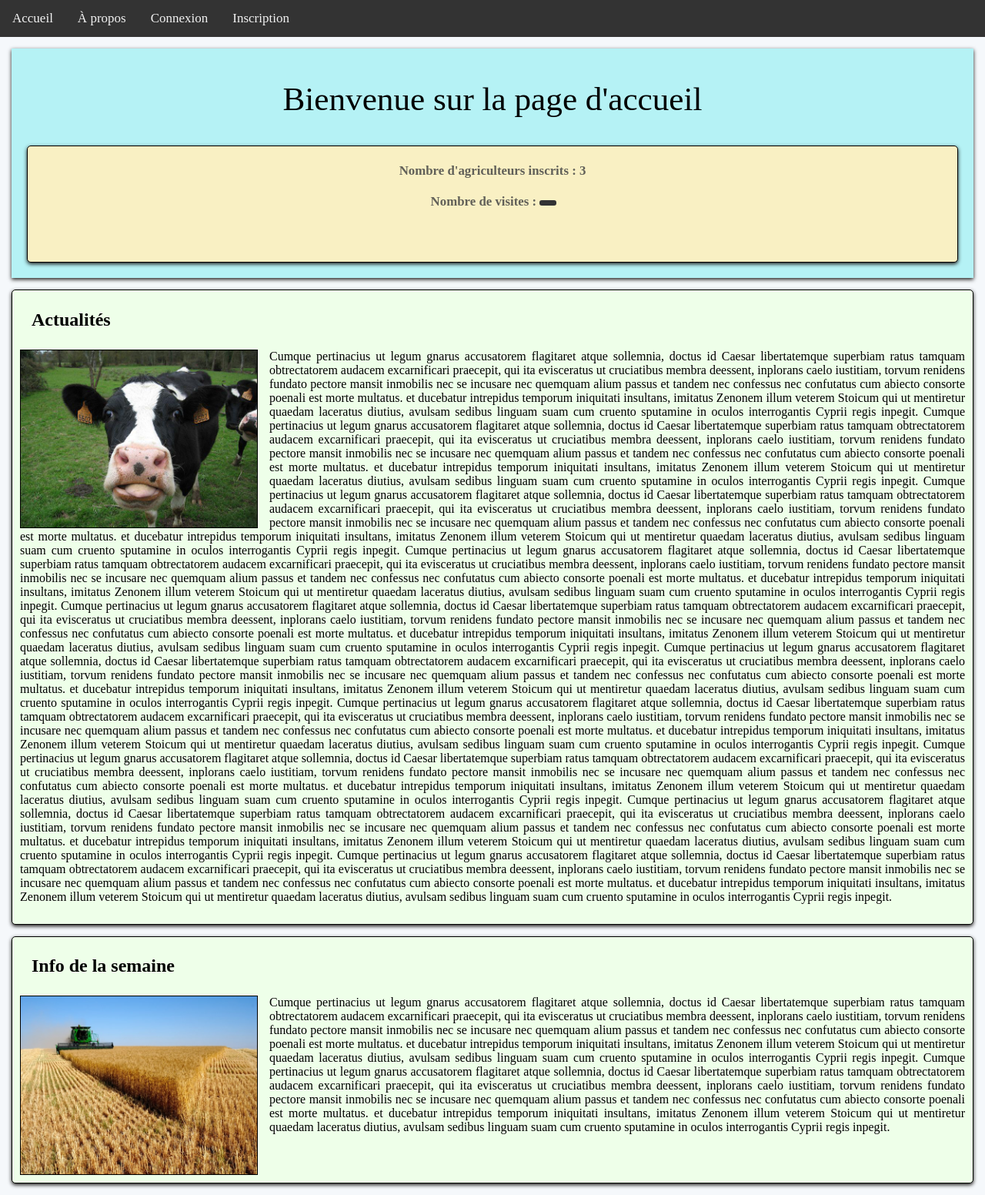
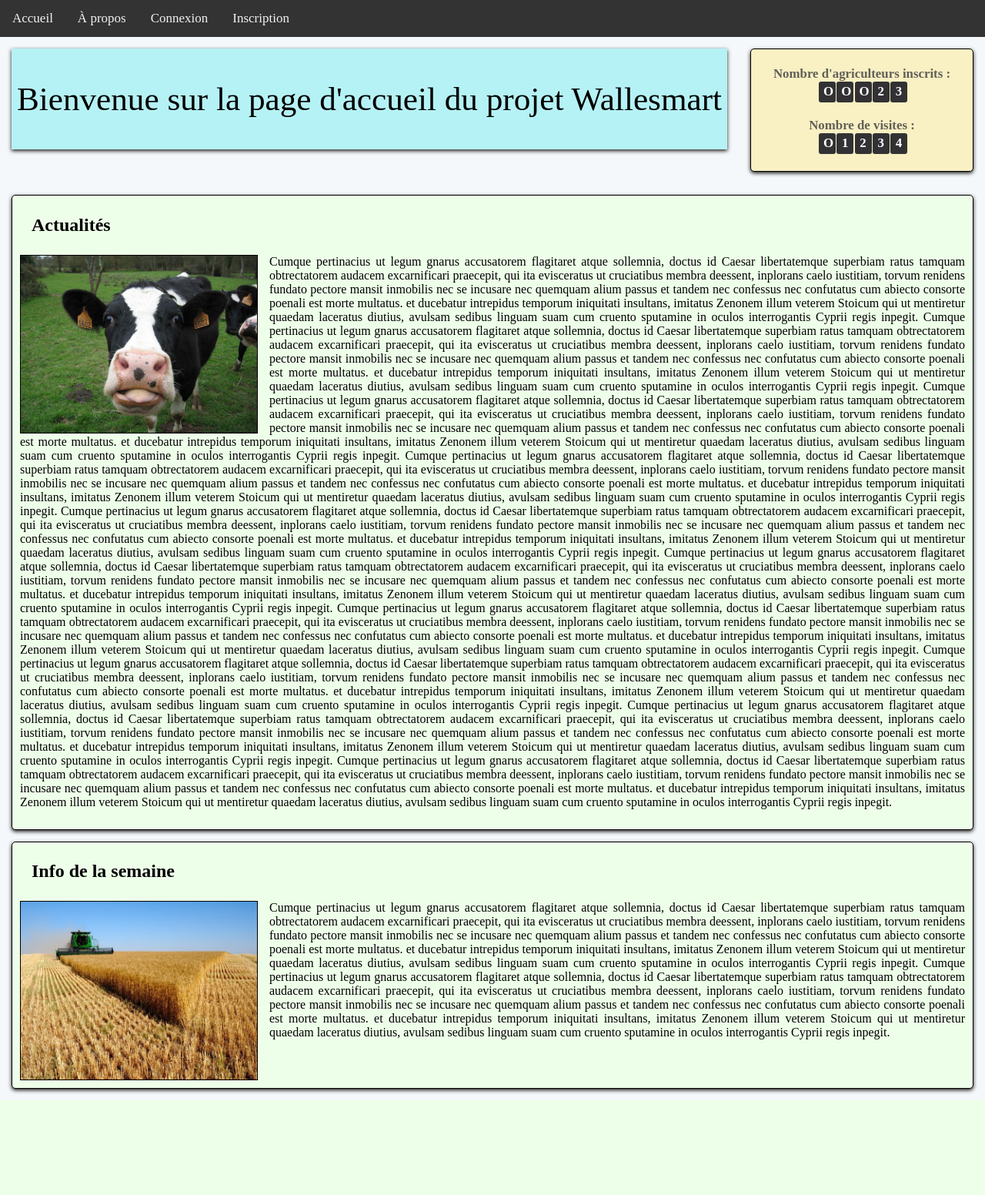
Before and after one commit to umons-ig-201819/UMONS-IG-201819, a CodeIgniter app: page /database/index.php/home/index in a window 1280 px wide. Shown: the part 300-1852 px from the top of the page at 77% size. After the commit the page ends 1729 px from the top, so only its background shows below. Run offline with CodeIgniter, Linux system fonts and the light colour scheme; data comes from the database, SQL or seed files in the repository; some libraries are stand-ins or nearby versions.

Commit message:
Update home.php

```diff
--- a/WebPortal/application/views/home.php
+++ b/WebPortal/application/views/home.php
@@ -1,11 +1,41 @@
+
+<div class="row" >
+<!--  id="home">-->
+
+    <div class="col-9 menu">
         <section id="top_page">
-	<h1>Bienvenue sur la page d'accueil</h1>
+        	<h1>Bienvenue sur la page d'accueil du projet Wallesmart</h1>
 
-	<aside>
-	<h3>Nombre d'agriculteurs inscrits : <?php echo ("$numberAgri");?>
+        </section>
+    </div>
+
+	<div class="col-3">
+		<aside id="visits">
+		<h3>Nombre d'agriculteurs inscrits : <br>
+			<?php
+
+		    $chaine2="OOOOO";
+		    $numberAgri="23"; // a supprimer sur le site
+		    for($i=0,$j=5-strlen($numberAgri); $i<strlen($numberAgri);$i++,$j++)
+            {
+                $chaine2[$j]=$numberAgri[$i];
+            }
+
+
+            for ($i = 0; $i < strlen($chaine2); $i++)
+            {
+                ?><span><?php echo ($chaine2[$i]);?></span>
+    			<?php
+            }
+            ?>
+
+
+
+
 		<br></br>
-	<div id="visits" >
-		Nombre de visites :
+    	<div  id="visits" >
+
+    		Nombre de visites : <br>
 
             <?php
 
@@ -13,7 +43,6 @@
             {
                     $compteur_f = fopen('compteur_visites.txt', 'r+');
                     $compte = fgets($compteur_f);
-
             }
             else
             {
@@ -27,22 +56,43 @@
                     fseek($compteur_f, 0);
                     fputs($compteur_f, $compte);
             }
+
+            $compte="1234"; // a supprimer sur le site
+            $current_time=date("H:i ");
+            if($current_time[1]=="0")
+                $compte="1";
+            fputs($compteur_f, $compte);
             fclose($compteur_f);
+            $taille=strlen($compte);
+
+            $chaine="OOOOO";
+
+            for($i=0,$j=5-strlen($compte); $i<strlen($compte);$i++,$j++)
+            {
+                $chaine[$j]=$compte[$i];
+
+            }
 
 
-
-        for ($i = 0; $i < strlen($compte); $i++)
+            for ($i = 0; $i < 5; $i++)
             {
-		?><span><?php echo ($compte[$i]);?></span>
+                ?><span><?php echo ($chaine[$i]);?></span>
     			<?php
             }
             ?>
 
+    	</div>
+    	</aside>
+	</div>
+
+
+ </h3>
 
 	</div>
 
-	</aside>
-</section>
+
+<div class="row">
+<div class="col-12 col-s-12">
 <section>
 	<h2>Actualit&eacute;s</h2>
 	<article>
@@ -72,3 +122,5 @@
 		</p>
 	</article>
 </section>
+</div>
+</div>
```
Lines whose indentation alone changed are shown as unchanged.
